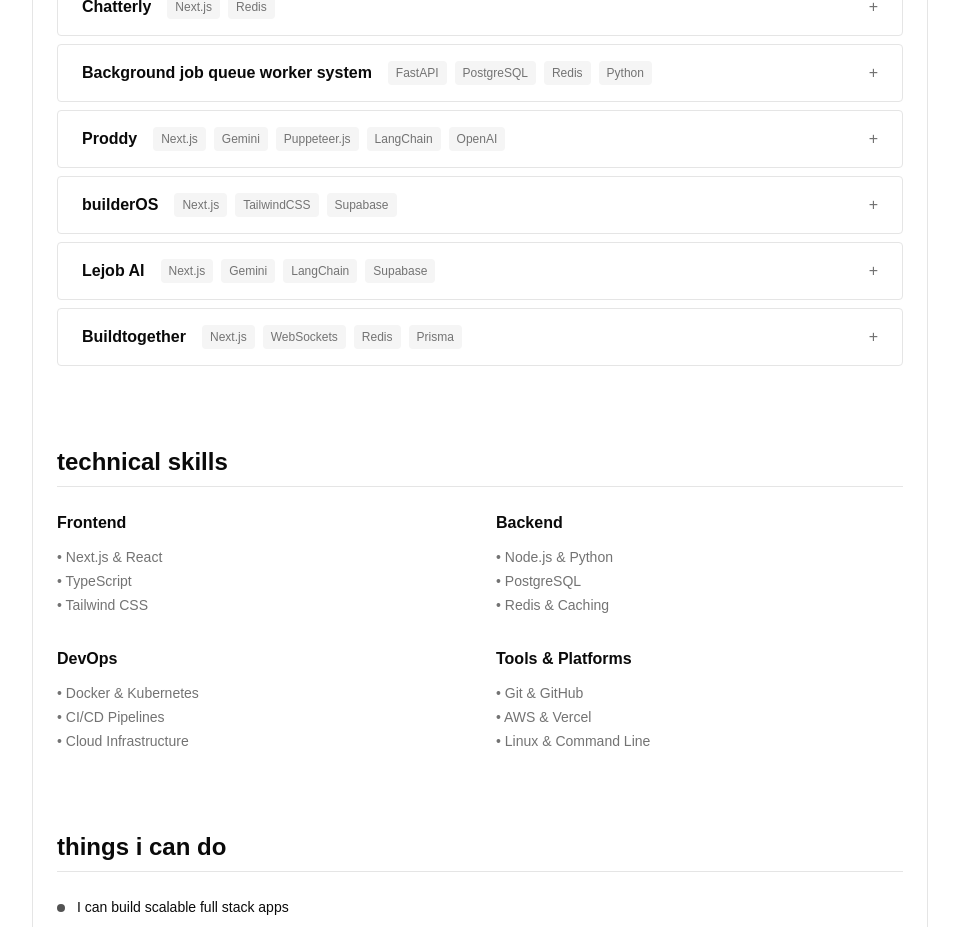
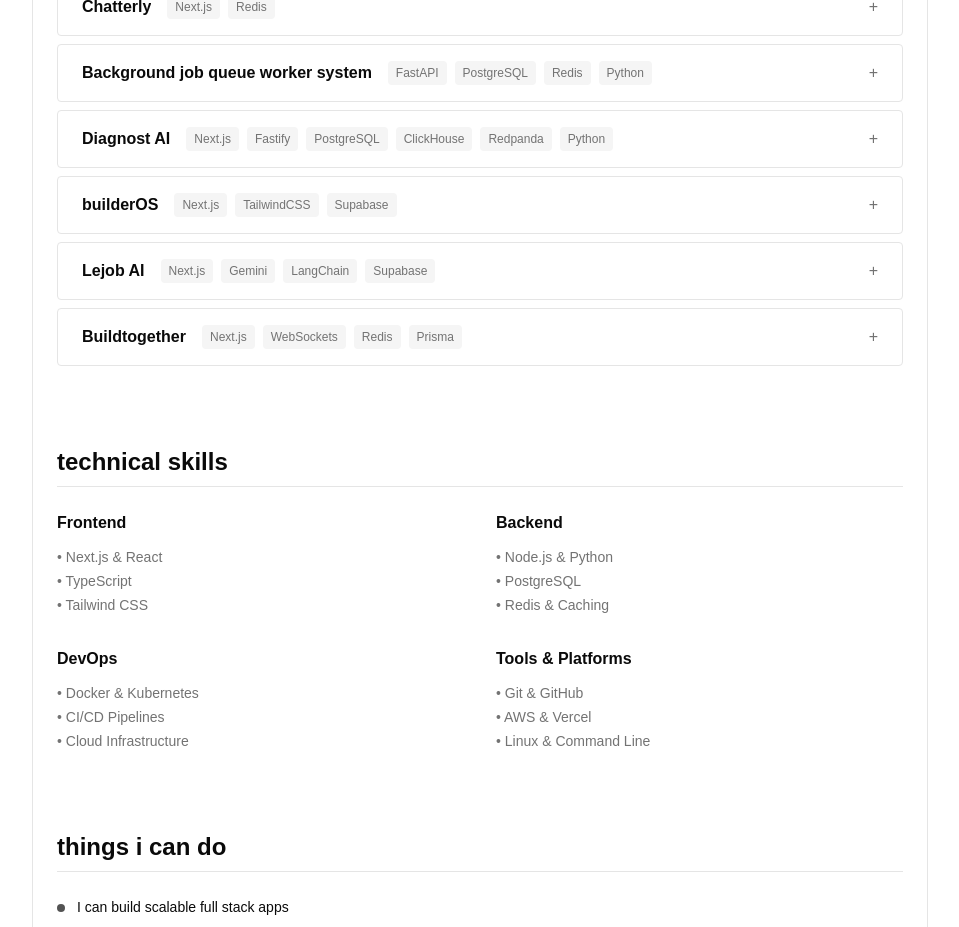
Before and after one commit to shashwat558/portfolio, a Next.js app: page / in a window 1280 px wide. Shown: the part 1760-2687 px from the top of the page, without its empty margins (160-1119 px from the left). Built offline with nearby package versions, Linux system fonts and the light colour scheme; no server answers; the database is empty; a web font is replaced by a local one.

Commit message:
Replace Proddy project with Diagnost AI
Co-authored-by: shashwat558 <131484708+shashwat558@users.noreply.github.com>

```diff
--- a/app/page.tsx
+++ b/app/page.tsx
@@ -42,12 +42,12 @@ export default function Home() {
       source: "https://github.com/shashwat558/background-job-queue",
     },
     {
-      name: "Proddy",
+      name: "Diagnost AI",
       description:
-        "Web-scrapes Myntra product reviews and gives AI-summarized feedback to help users make quick purchase decisions.",
-      tech: ["Next.js", "Gemini", "Puppeteer.js", "LangChain", "OpenAI"],
-      live: "View Live",
-      source: "https://github.com/shashwat558/know-your-product",
+        "Production analytics and self-improvement platform for AI agents with observability, failure clustering, and auto-remediation workflows.",
+      tech: ["Next.js", "Fastify", "PostgreSQL", "ClickHouse", "Redpanda", "Python"],
+      live: "Source Code",
+      source: "https://github.com/shashwat558/diagnost-ai",
     },
     {
       name: "builderOS",
```
